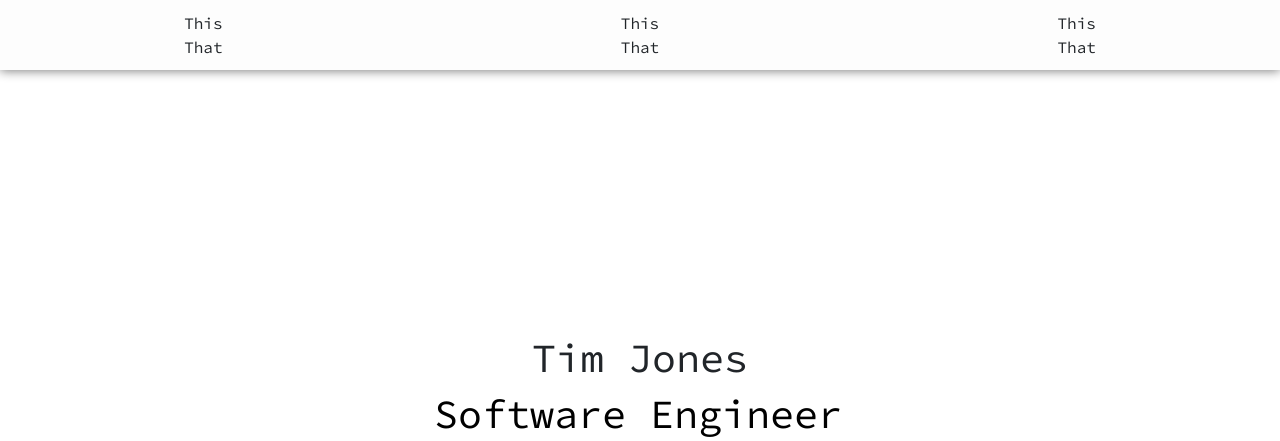
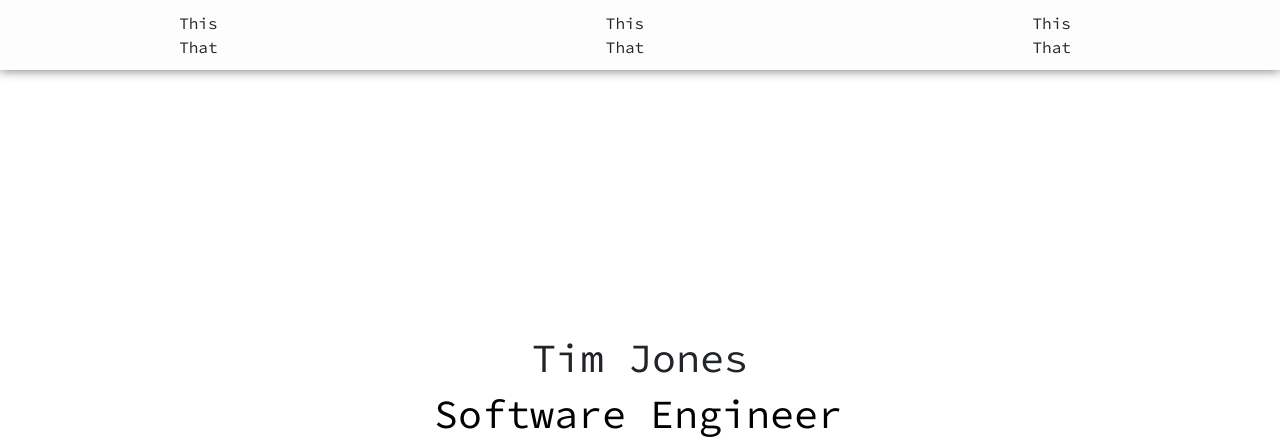
Before and after one commit to timjonez/django_portfolio, a Django app: page / in a window 1280 px wide. Shown: the top 441 px of the page. Run offline with Django 3.2, Linux system fonts and the light colour scheme; data that the repository does not hold is empty; some libraries are stand-ins or nearby versions.

Commit message:
[templates/base.html] adjust width

```diff
--- a/templates/base.html
+++ b/templates/base.html
@@ -7,11 +7,12 @@
     <title>{% block title%}{% endblock %}</title>
     <link href="https://fonts.googleapis.com/css2?family=Source+Code+Pro&display=swap" rel="stylesheet">
     <link rel="stylesheet" href="https://stackpath.bootstrapcdn.com/bootstrap/4.5.2/css/bootstrap.min.css" integrity="sha384-JcKb8q3iqJ61gNV9KGb8thSsNjpSL0n8PARn9HuZOnIxN0hoP+VmmDGMN5t9UJ0Z" crossorigin="anonymous">
+    <link href="{% static '/fontawesome/css/all.css'%}" rel="stylesheet">
     <link rel="stylesheet" href="{% static 'css/base.css' %}">
 </head>
 <body>
     <div class="info-section">
-        <div class="row">
+        <div class="row w-100">
             <ul class="nav-list col-4 text-center">
                 <li>This</li>
                 <li>That</li>
```
